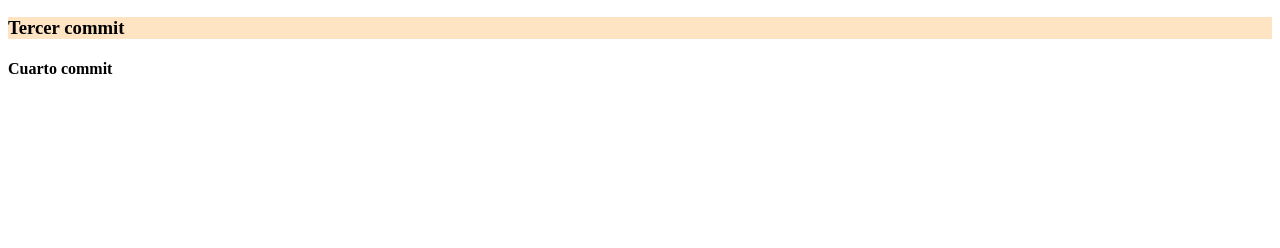
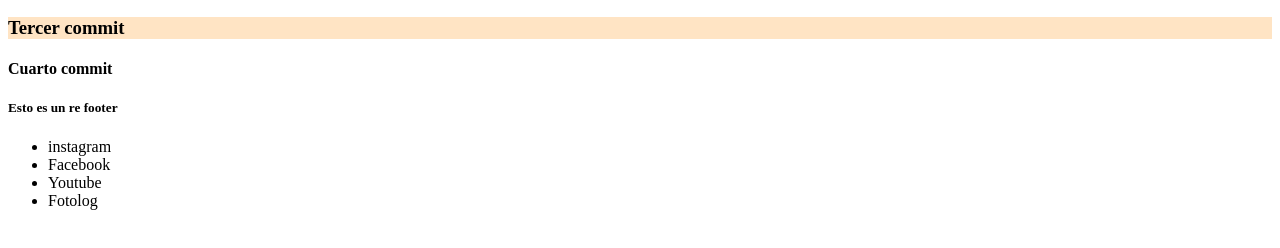
Before and after one commit to RomanMoreno99/Lunes-comi-noche, a plain HTML site: page index.html in a window 1280 px wide. Shown: the part 110-358 px from the top of the page. Drawn offline with Linux system fonts and the light colour scheme.

Commit message:
creamos el re footer

```diff
--- a/index.html
+++ b/index.html
@@ -16,5 +16,15 @@
     <h3>Tercer commit</h3>
 
     <h4>Cuarto commit</h4>
+
+    <footer>
+        <h5>Esto es un re footer</h5>
+        <ul>
+            <li>instagram</li>
+            <li>Facebook</li>
+            <li>Youtube</li>
+            <li>Fotolog</li>
+        </ul>
+    </footer>
 </body>
 </html>
```
